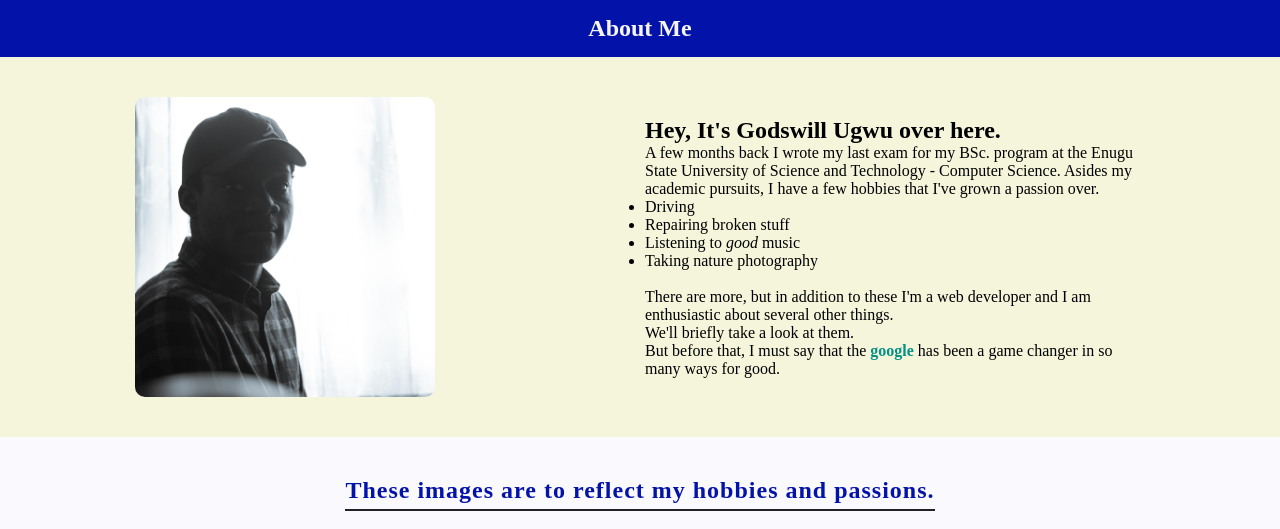
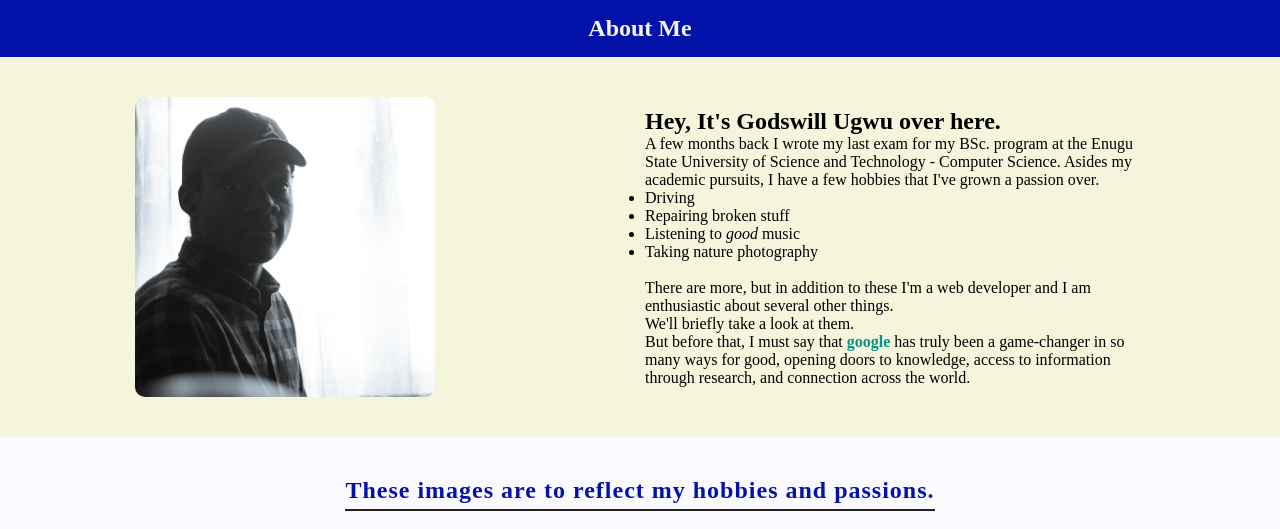
Before and after one commit to ChugoEmeka/ChugoEmeka-UpSkill-2025-Cohort-2-WD-Tasks, a plain HTML site: page task-3/index.html in a window 1280 px wide. Shown: the top 529 px of the page. Drawn offline with Linux system fonts and the light colour scheme.

Commit message:
tidy up on index.html

```diff
--- a/task-3/index.html
+++ b/task-3/index.html
@@ -24,7 +24,7 @@
                     <li>Listening to <em>good</em> music</li>
                     <li>Taking nature photography</li>
                 </ul> <br>
-                <p>There are more, but in addition to these I'm a web developer and I am enthusiastic about several other things. <br> We'll briefly  take a look at them. <br> But before that, I must say that the <a href="https://www.google.com/"> google </a> has been a game changer in so many ways for good. </p>
+                <p>There are more, but in addition to these I'm a web developer and I am enthusiastic about several other things. <br> We'll briefly  take a look at them. <br> But before that, I must say that <a href="https://www.google.com/"> google </a> has truly been a game-changer in so many ways for good, opening doors to knowledge, access to information through research, and connection across the world. </p>
             </div>
         </section>
         <section class="gallery-section">
```
